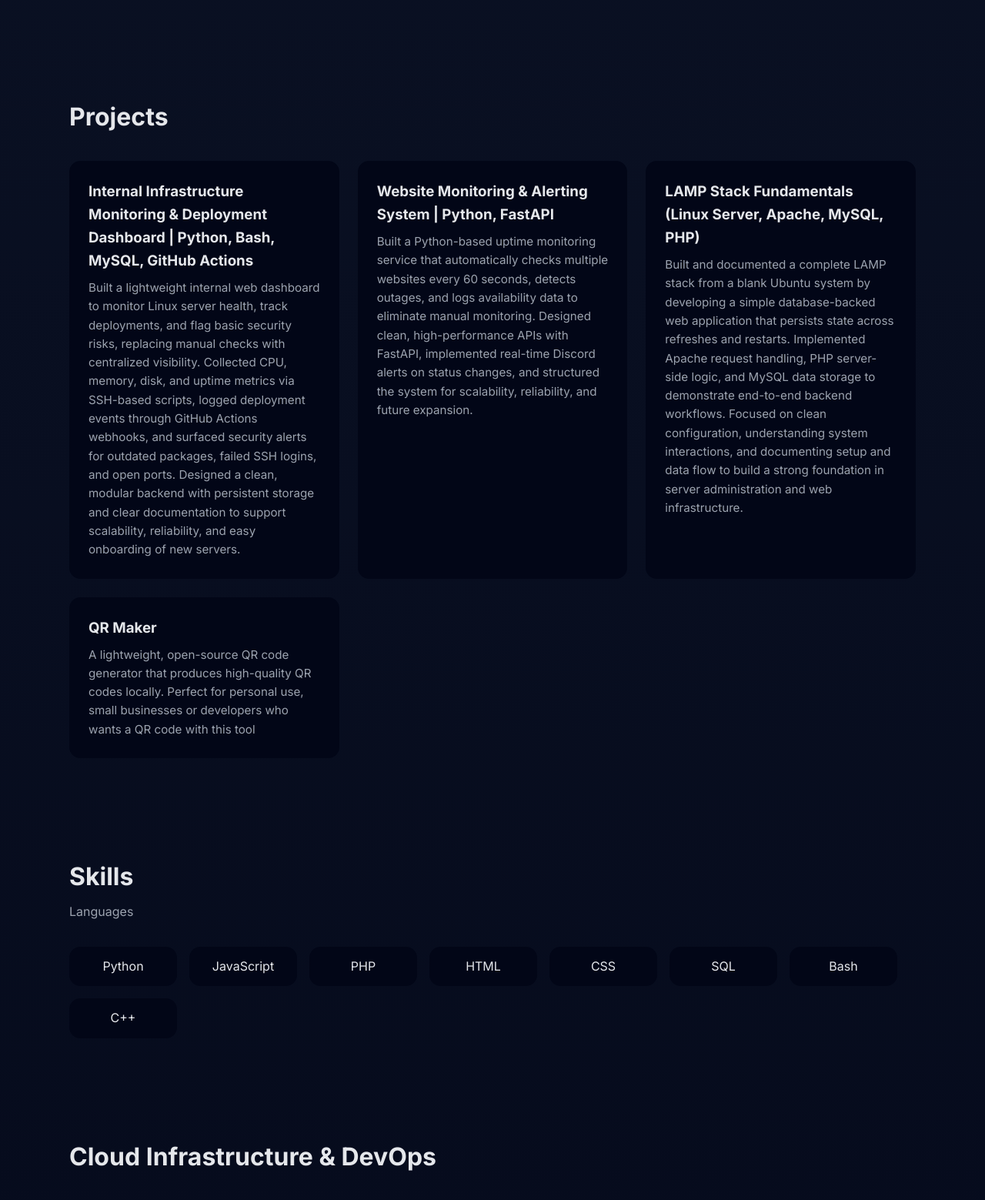
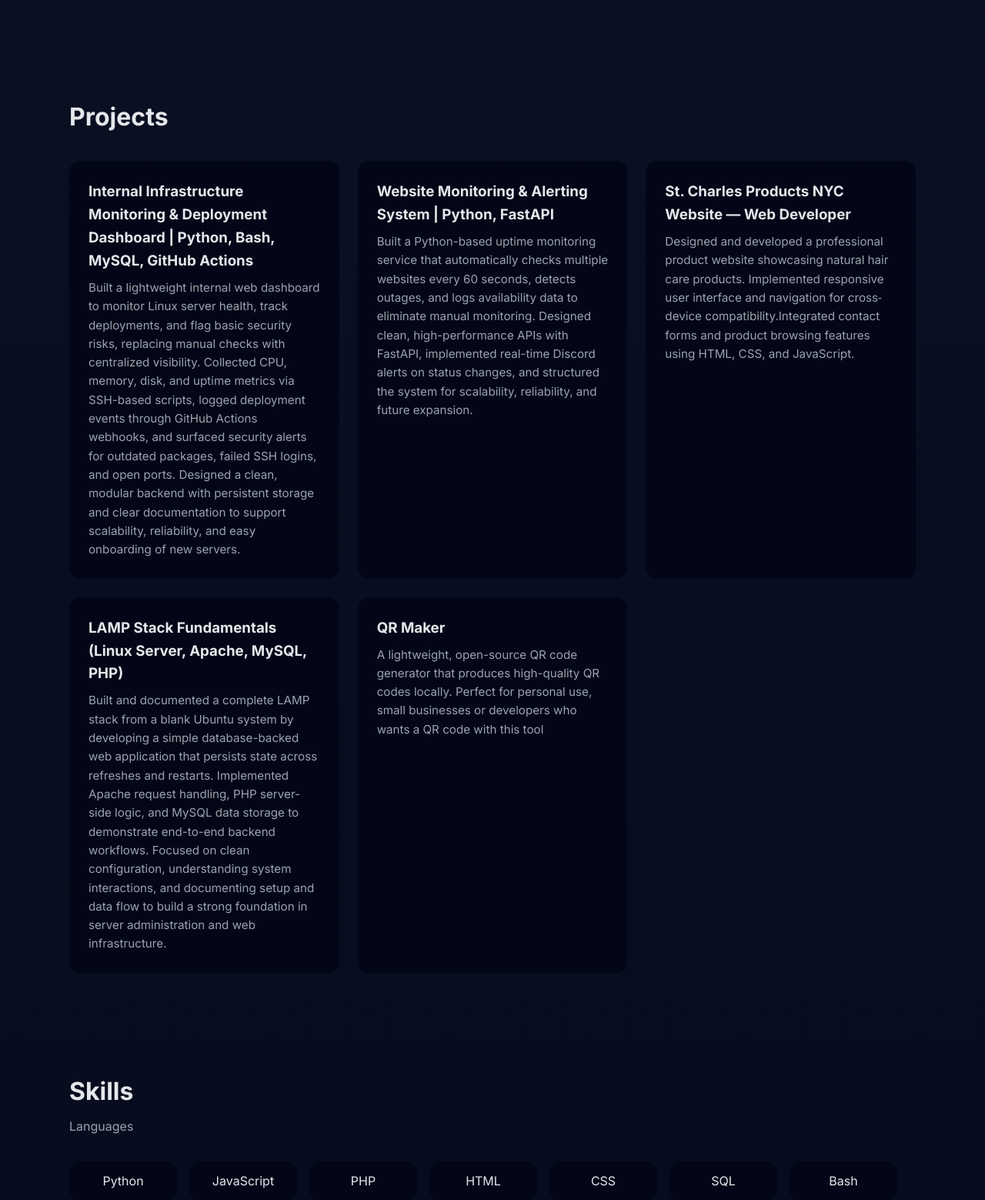
Before and after one commit to ryankgordon/RyanGordon, a Flask app: page /resume in a window 1280 px wide. Shown: the part 2501-4060 px from the top of the page at 77% size. Run offline with Flask 3, Linux system fonts and the light colour scheme.

Commit message:
added a new project to the resume

```diff
--- a/templates/resume.html
+++ b/templates/resume.html
@@ -132,6 +132,12 @@
         <h3>Website Monitoring & Alerting System | Python, FastAPI</h3>
         <p>
           Built a Python-based uptime monitoring service that automatically checks multiple websites every 60 seconds, detects outages, and logs availability data to eliminate manual monitoring. Designed clean, high-performance APIs with FastAPI, implemented real-time Discord alerts on status changes, and structured the system for scalability, reliability, and future expansion.
+        </p>
+      </div>
+
+      <div class="project">
+        <h3>St. Charles Products NYC Website — Web Developer</h3>
+        <p>Designed and developed a professional product website showcasing natural hair care products. Implemented responsive user interface and navigation for cross‐device compatibility.Integrated contact forms and product browsing features using HTML, CSS, and JavaScript.
         </p>
       </div>
 
```
